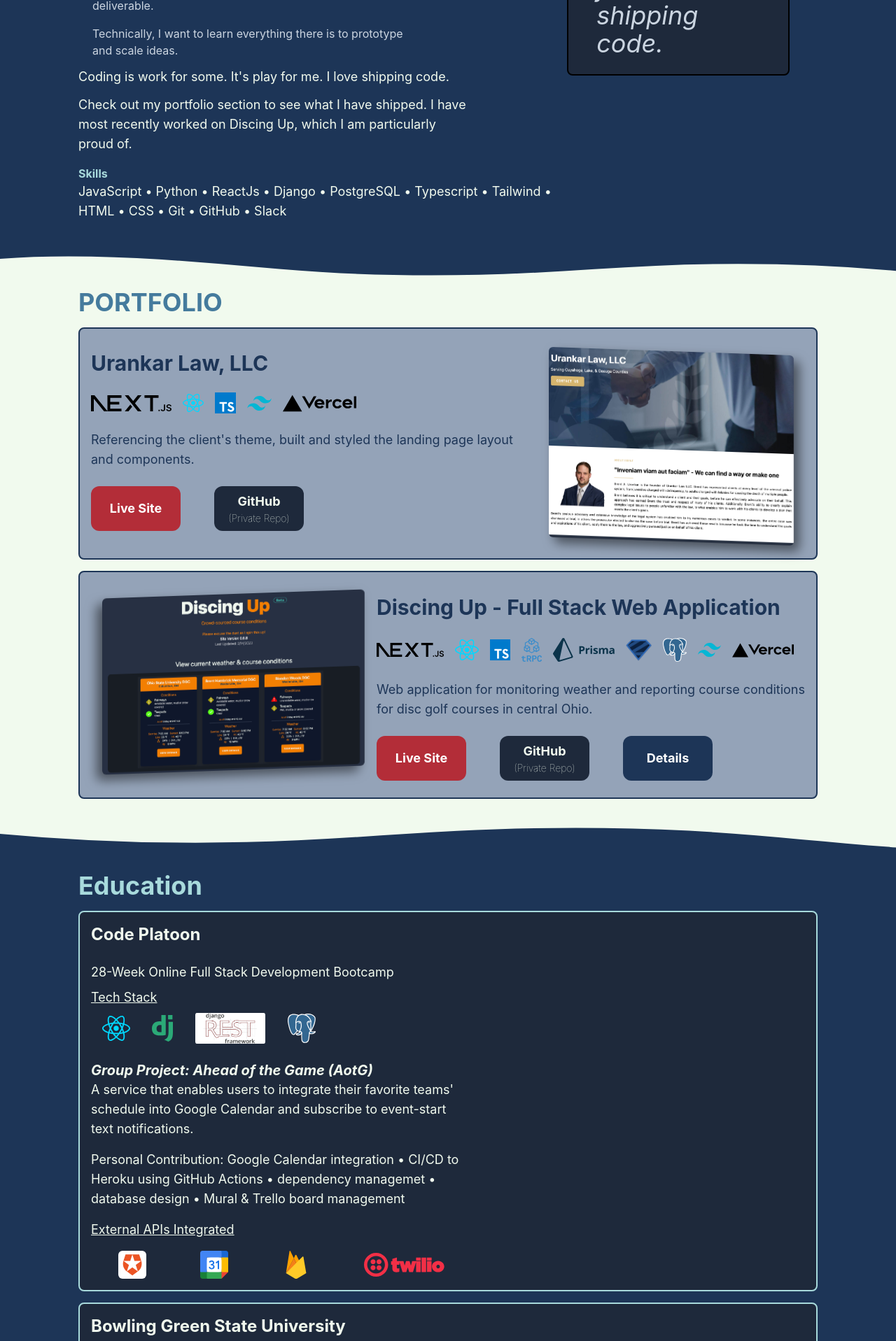
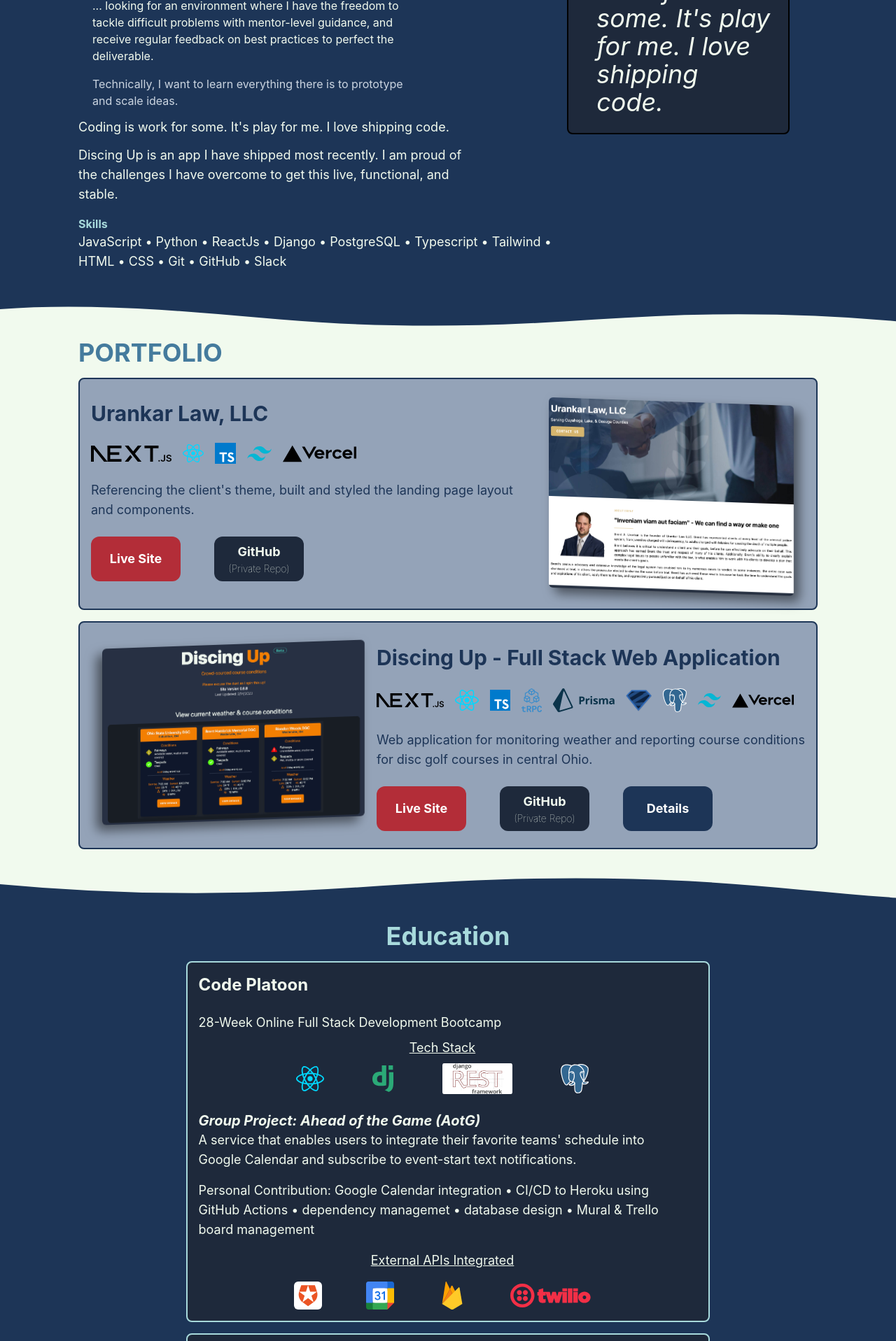
Before and after one commit to stephenqhoward/portfolio-site, a Next.js app: page / in a window 1280 px wide. Shown: the part 880-2797 px from the top of the page at 70% size. Built offline with nearby package versions, Linux system fonts and the light colour scheme.

Commit message:
Content and layout tweaks

```diff
--- a/src/components/Bio/Bio.tsx
+++ b/src/components/Bio/Bio.tsx
@@ -13,9 +13,14 @@
         {/* ... bullet points */}
         <ul className="text-md ml-0 w-full space-y-4 md:ml-5 md:w-[80%]">
           {bullets.map((paragraph, index) => {
+            const highlightBullets = [0, 2, 4];
             return (
               <li
-                className="text-justify text-slate-300 md:text-left"
+                className={`text-justify ${
+                  highlightBullets.includes(index)
+                    ? "text-cream"
+                    : "text-slate-300"
+                } md:text-left`}
                 key={index}
               >
                 {paragraph}
@@ -48,6 +53,7 @@
         </ul>
       </div>
     </div>
+    {/* Quoted text */}
     <div className="hidden w-[60%] self-center text-4xl lg:visible lg:flex">
       <div className="w-[70%] rounded-lg border-2 border-black bg-slate-800 p-6">
         <svg
@@ -62,7 +68,7 @@
             fill="currentColor"
           />
         </svg>
-        <h4 className={`ml-4 italic text-slate-300 before:content-["\f10d"]`}>
+        <h4 className={`ml-4 italic text-cream before:content-["\f10d"]`}>
           {quotedText}
         </h4>
       </div>
--- a/src/components/EducationItem/EducationItem.tsx
+++ b/src/components/EducationItem/EducationItem.tsx
@@ -25,8 +25,8 @@
   integratedApis,
 }: EducationItemProps) => {
   return (
-    <div className="z-10 flex w-full flex-col flex-wrap space-y-6 rounded-lg border-light-blue bg-slate-800 pb-6 text-lg text-cream lg:border-2 lg:p-4 lg:pl-0">
-      <div className="flex w-full flex-col space-y-2 pl-0 lg:pl-4">
+    <div className="flex w-full flex-col flex-wrap space-y-6 self-center rounded-lg border-light-blue bg-slate-800 pb-6 text-lg text-cream lg:w-[60%] lg:border-2 lg:p-4 lg:pl-0">
+      <div className="flex w-full flex-col space-y-2 px-2 lg:px-4">
         <a href={url} target="_blank" rel="noreferrer">
           <h3 className="mb-4 text-xl font-bold text-cream md:text-2xl">
             {institution}
@@ -36,9 +36,9 @@
         {honors && <p>Honors: {honors}</p>}
         {technologies && (
           <>
-            <p className="text-center underline md:text-left">Tech Stack</p>
+            <p className="text-center underline">Tech Stack</p>
             <ul
-              className={`flex w-[75%] flex-row flex-wrap items-center justify-center self-center sm:space-y-4 md:space-y-0 lg:w-[33%] lg:flex-nowrap lg:self-start ${styles["technologies-item-buttons"]}`}
+              className={`flex w-full flex-row flex-wrap items-center justify-center self-center sm:space-y-4 md:space-y-0 lg:w-[70%] lg:flex-nowrap ${styles["technologies-item-buttons"]}`}
             >
               {technologies?.map((img) => {
                 return (
@@ -57,7 +57,7 @@
         )}
       </div>
       {projectTitle && (
-        <div className="w-full pl-0 lg:pl-4 xl:w-[54%]">
+        <div className="w-full px-2 lg:px-4">
           <h4 className="text-xl font-bold italic text-cream">
             {projectTitle}
           </h4>
@@ -70,11 +70,10 @@
               );
             })}
           </ul>
-          <p className="pb-4 text-center underline md:text-left">
-            External APIs Integrated
-          </p>
+          <p className="pb-4 text-center underline">External APIs Integrated</p>
+          {/* lg:flex-nowrap */}
           <ul
-            className={`flex flex-row flex-wrap items-center justify-center self-center sm:space-y-4 md:space-y-0 lg:flex-nowrap lg:self-start ${styles["technologies-item-buttons"]}`}
+            className={`mx-auto flex w-full flex-row items-center md:w-[70%] ${styles["technologies-item-buttons"]} spae-y-4 md:space-y-0 lg:flex-nowrap`}
           >
             {integratedApis?.map((img) => {
               return (
--- a/src/components/PortfolioItem/PortfolioItem.tsx
+++ b/src/components/PortfolioItem/PortfolioItem.tsx
@@ -42,9 +42,11 @@
       )}
 
       <div className="flex flex-col space-y-6 self-center sm:w-[100%] lg:w-[80%] xl:w-[60%]">
-        <h3 className="text-center text-3xl font-bold text-deep-blue xl:text-left">
-          {title}
-        </h3>
+        <a href={url} target="_blank" rel="noreferrer">
+          <h3 className="text-center text-3xl font-bold text-deep-blue xl:text-left">
+            {title}
+          </h3>
+        </a>
         <ul className="flex flex-row flex-wrap items-center justify-center sm:space-y-3 xl:flex-nowrap xl:justify-start xl:space-y-0">
           {technologies.map((img, index) => {
             return (
--- a/src/components/PortfolioItem/PortfolioItemImage/PortfolioItemImage.tsx
+++ b/src/components/PortfolioItem/PortfolioItemImage/PortfolioItemImage.tsx
@@ -20,6 +20,7 @@
 
   if (position === "left") {
     imgClassNames =
+      // Invert the skew and drop-shadow directions
       "lg:drop-shadow-[-8px_8px_8px_rgba(0,0,0,0.5)] rounded-md xl:-skew-y-2";
     divClassNames =
       "flex items-center sm:justify-center xl:justify-start xl:pl-4 sm:w-[100%] xl:w-[40%]";
@@ -37,7 +38,7 @@
           src={img.src}
           alt={img.alt}
           width={img.width}
-          height={img.height}
+          height="0"
           className={imgClassNames}
         />
       </a>
--- a/src/pages/discingup/details.tsx
+++ b/src/pages/discingup/details.tsx
@@ -46,6 +46,7 @@
             height="800"
             width="600"
             className="mx-auto max-w-xl"
+            priority
           />
         </label>
       </label>
--- a/src/pages/index.tsx
+++ b/src/pages/index.tsx
@@ -68,7 +68,7 @@
         />
 
         <div className="flex w-full flex-col items-center justify-center lg:container">
-          <section className="color-light-blue relative flex min-h-[48vh] min-w-full flex-col items-center justify-center bg-cream">
+          <section className="color-light-blue relative flex min-h-[60vh] min-w-full flex-col items-center justify-center bg-cream">
             <DividerNavbar />
             <Hero
               title={`Hi! I'm Stephen.`}
@@ -83,7 +83,7 @@
           >
             <Bio
               bullets={[
-                "... someone who in the Summer & Fall between finishing college and starting work, can study 12 hours a day and pass all four sections of the Certified Public Accountant exam.",
+                "... someone who between finishing college and starting work, studied 12 hours a day for 6 months and passed all four sections of the Certified Public Accountant exam.",
                 "... no stranger to a demanding work environment, getting my start out of college in a Big Four public accounting firm.",
                 "... a recent graduate of a 28-week full stack software engineering boot camp, while working full time.",
                 "... one who enjoys working on multiple levels of abstraction simultaneously.",
@@ -92,7 +92,7 @@
               ]}
               text={[
                 "Coding is work for some. It's play for me. I love shipping code.",
-                "Check out my portfolio section to see what I have shipped. I have most recently worked on Discing Up, which I am particularly proud of.",
+                "Discing Up is an app I have shipped most recently. I am proud of the challenges I have overcome to get this live, functional, and stable.",
               ]}
               quotedText="Coding is work for some. It's play for me. I love shipping code."
               skills={[
@@ -256,10 +256,10 @@
           </section>
 
           <section
-            className="relative flex w-full flex-col items-center space-y-4 bg-deep-blue px-4 pb-12 pt-6 md:px-28"
+            className="relative flex w-full flex-col items-center space-y-4 bg-deep-blue px-2 pb-12 pt-6 md:px-4"
             id="education"
           >
-            <h2 className="text-4xl md:self-start">Education</h2>
+            <h2 className="self-start text-4xl md:self-center">Education</h2>
             <EducationItem
               institution="Code Platoon"
               description="28-Week Online Full Stack Development Bootcamp"
```
